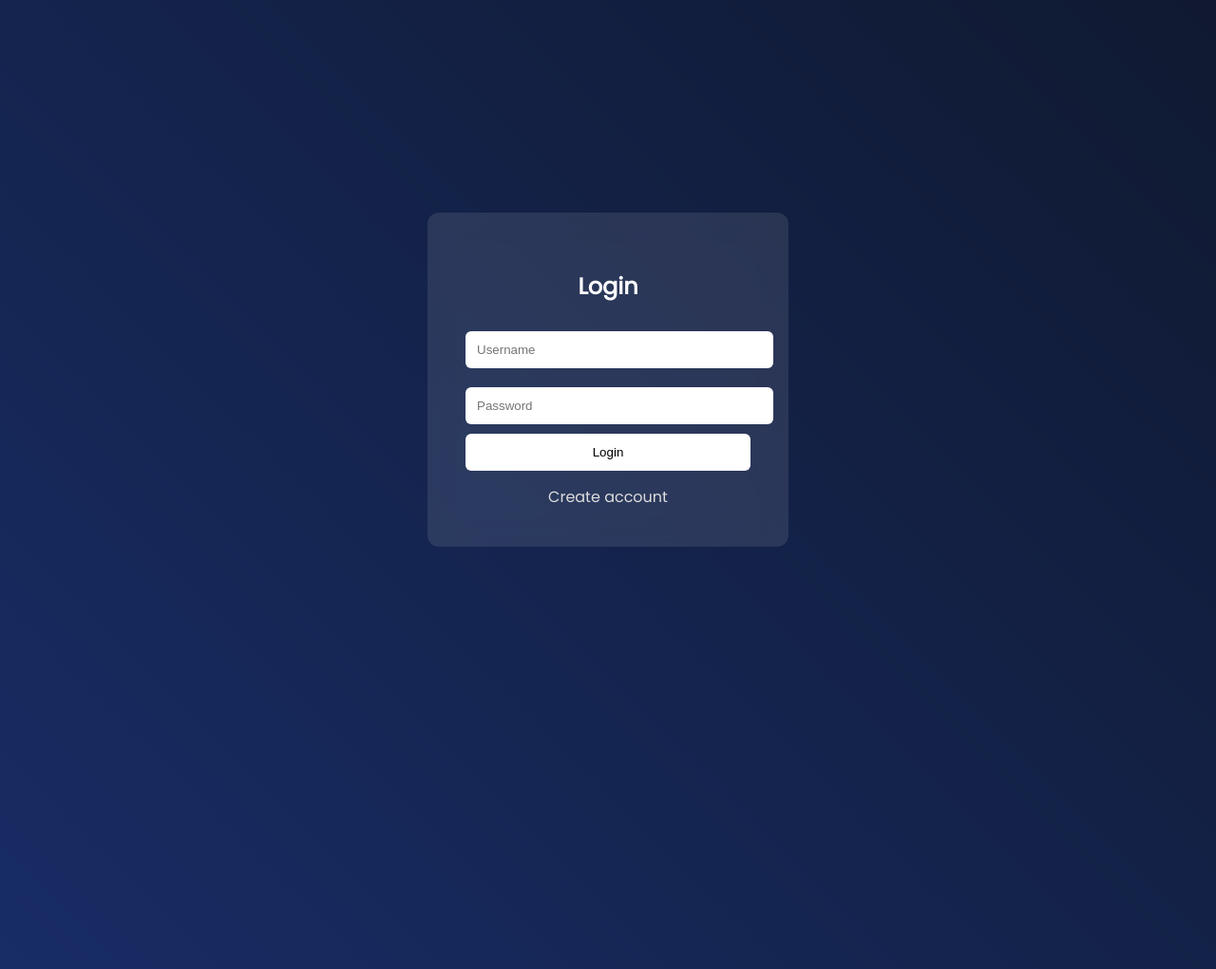
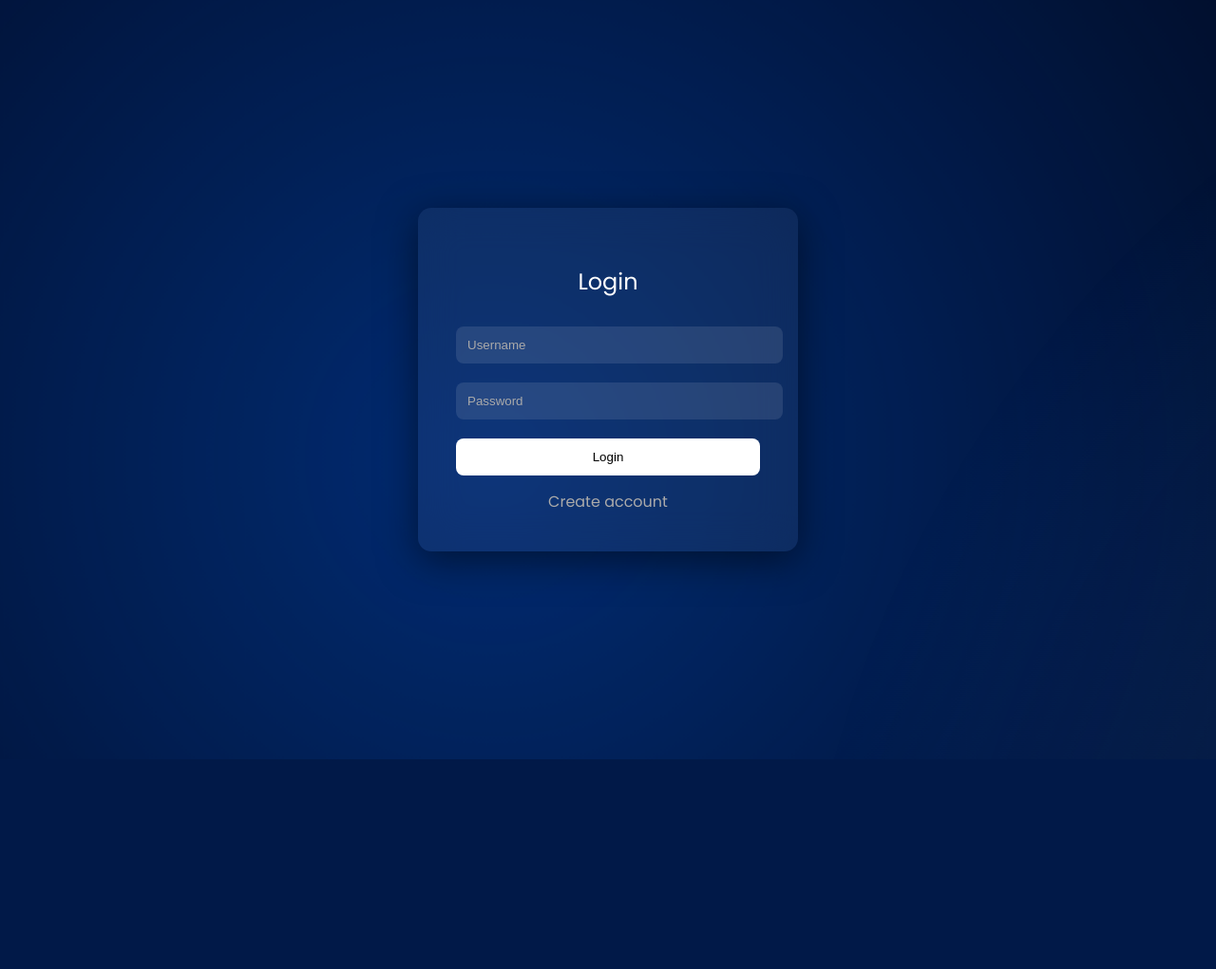
Before and after one commit to priyaanshsapru78-a11y/cloud-leak-analyzer, a Flask app: page /login in a window 1280 px wide; the page is wider, and only the part inside the window is pictured. Shown: that part at 95% size. After the commit the page ends 800 px from the top of that part, so only its background shows below. Run offline with Flask 3, Linux system fonts and the light colour scheme.

Commit message:
Update login.html

```diff
--- a/templates/login.html
+++ b/templates/login.html
@@ -1,73 +1,109 @@
 <!DOCTYPE html>
 <html>
 <head>
-    <title>Login - Cloud Leak Analyzer</title>
+    <title>Cloud Leak Analyzer</title>
 
     <link href="https://fonts.googleapis.com/css2?family=Poppins&display=swap" rel="stylesheet">
 
     <style>
         body {
             margin: 0;
+            height: 100vh;
             font-family: 'Poppins', sans-serif;
+            overflow: hidden;
+            background: #020617;
+        }
+
+        /* BASE DARK */
+        .bg {
+            position: absolute;
+            width: 100%;
+            height: 100%;
+            overflow: hidden;
+        }
+
+        /* LIGHT WAVE 1 */
+        .bg::before {
+            content: "";
+            position: absolute;
+            width: 200%;
+            height: 200%;
+            background: radial-gradient(circle at 30% 40%, rgba(0, 102, 255, 0.4), transparent 60%);
+            animation: move1 12s ease-in-out infinite;
+        }
+
+        /* LIGHT WAVE 2 */
+        .bg::after {
+            content: "";
+            position: absolute;
+            width: 200%;
+            height: 200%;
+            background: radial-gradient(circle at 70% 60%, rgba(59, 130, 246, 0.3), transparent 60%);
+            animation: move2 14s ease-in-out infinite;
+        }
+
+        @keyframes move1 {
+            0% { transform: translate(0,0); }
+            50% { transform: translate(-10%, -10%); }
+            100% { transform: translate(0,0); }
+        }
+
+        @keyframes move2 {
+            0% { transform: translate(0,0); }
+            50% { transform: translate(10%, 10%); }
+            100% { transform: translate(0,0); }
+        }
+
+        /* CENTER CONTENT */
+        .container {
+            position: relative;
+            z-index: 10;
             height: 100vh;
             display: flex;
             justify-content: center;
             align-items: center;
-            overflow: hidden;
         }
 
-        /* ANIMATED BACKGROUND */
-        body::before {
-            content: "";
-            position: absolute;
-            width: 200%;
-            height: 200%;
-            background: linear-gradient(
-                45deg,
-                #0f172a,
-                #1e3a8a,
-                #0f172a,
-                #2563eb,
-                #0f172a
-            );
-            background-size: 400% 400%;
-            animation: gradientMove 10s ease infinite;
-            z-index: -1;
+        /* GLASS CARD */
+        .box {
+            background: rgba(255,255,255,0.05);
+            backdrop-filter: blur(20px);
+            padding: 40px;
+            border-radius: 14px;
+            color: white;
+            text-align: center;
+            width: 320px;
+            box-shadow: 0 10px 40px rgba(0,0,0,0.5);
         }
 
-        @keyframes gradientMove {
-            0% { transform: translate(0%, 0%); }
-            50% { transform: translate(-25%, -25%); }
-            100% { transform: translate(0%, 0%); }
-        }
-
-        /* GLASS BOX */
-        .box {
-            background: rgba(255,255,255,0.1);
-            backdrop-filter: blur(15px);
-            padding: 40px;
-            border-radius: 12px;
-            text-align: center;
-            color: white;
-            width: 300px;
+        h2 {
+            margin-bottom: 20px;
+            font-weight: 500;
         }
 
         input {
             width: 100%;
             padding: 12px;
             margin: 10px 0;
-            border-radius: 6px;
+            border-radius: 8px;
             border: none;
             outline: none;
+            background: rgba(255,255,255,0.1);
+            color: white;
+        }
+
+        input::placeholder {
+            color: #aaa;
         }
 
         button {
             width: 100%;
             padding: 12px;
+            margin-top: 10px;
+            border-radius: 8px;
+            border: none;
             background: white;
             color: black;
-            border: none;
-            border-radius: 6px;
             cursor: pointer;
             transition: 0.3s;
         }
@@ -77,20 +113,23 @@
         }
 
         a {
-            color: #ddd;
-            text-decoration: none;
+            color: #aaa;
             display: block;
             margin-top: 15px;
+            text-decoration: none;
         }
 
         a:hover {
-            text-decoration: underline;
+            color: white;
         }
     </style>
 </head>
 
 <body>
 
+<div class="bg"></div>
+
+<div class="container">
     <div class="box">
         <h2>Login</h2>
 
@@ -102,6 +141,7 @@
 
         <a href="/signup">Create account</a>
     </div>
+</div>
 
 </body>
 </html>
```
Lines whose indentation alone changed are shown as unchanged.
